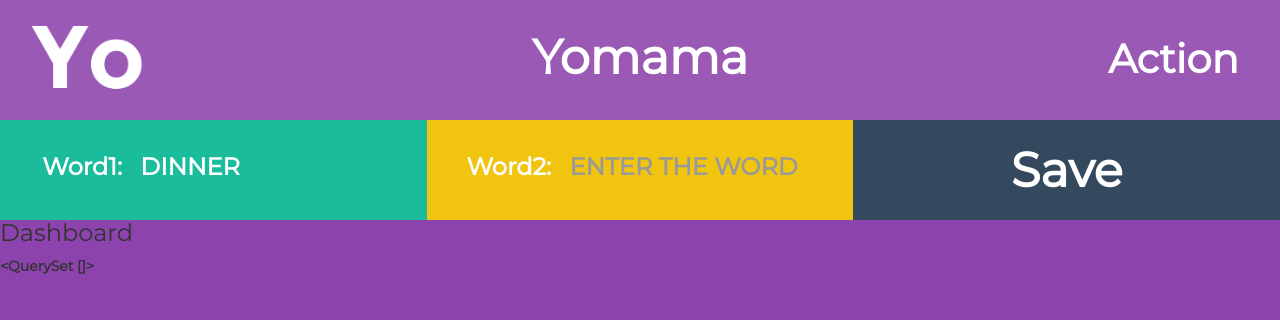
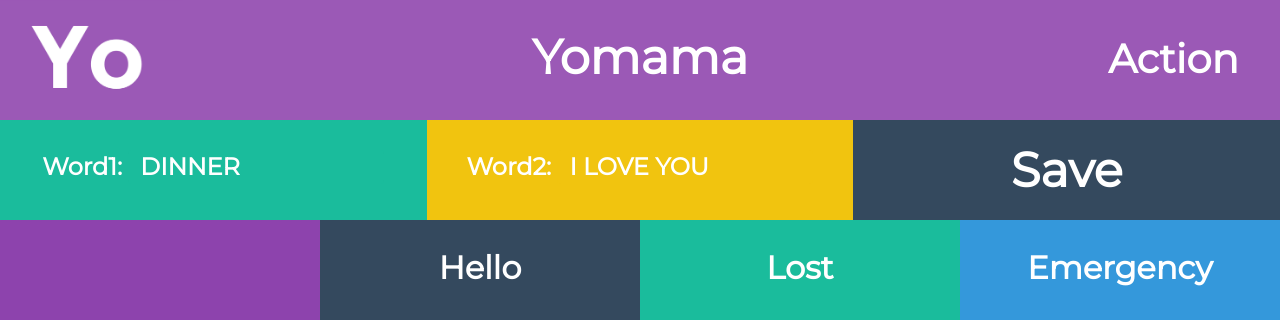
Before and after one commit to chuckcwh/yo_hack, a Django app: page /dashboard/ in a window 1280 px wide. Shown: the top 320 px of the page. Run offline with Django 3.2, Linux system fonts and the light colour scheme; the visitor is signed in with stand-in values (Sample User, id 1); data that the repository does not hold is empty; some libraries are stand-ins or nearby versions.

Commit message:
finish dashboard

```diff
--- a/yo_hack/urls.py
+++ b/yo_hack/urls.py
@@ -17,6 +17,7 @@ urlpatterns = patterns('',
     url(r'^emergency/$', 'yo_hack_app.views.emergency', name='emergency'),
     url(r'^im-lost/$', 'yo_hack_app.views.im_lost', name='im_lost'),
     url(r'^save-words/$', 'yo_hack_app.views.save_words', name='save_words'),
+    url(r'^get-action/$', 'yo_hack_app.views.get_action', name='get_action'),
 
     #rendering URL
     url(r'^emergency/(?P<emergency_id>[0-9]+)/$', 'yo_hack_app.views.emergency_url', name='emergency_url'),
--- a/yo_hack_app/models.py
+++ b/yo_hack_app/models.py
@@ -10,7 +10,7 @@ class Profile(AbstractUser):
         default='profile_pictures/default-profile-photo.png')
     api_token = models.CharField(max_length=100, null=True, blank=True)
     word1 = models.CharField(max_length=10, null=True, blank=True, default='dinner')
-    word2 = models.CharField(max_length=10, null=True, blank=True)
+    word2 = models.CharField(max_length=10, null=True, blank=True, default='I love you')
     word3 = models.CharField(max_length=10, null=True, blank=True)
 
     def __unicode__(self):
--- a/yo_hack_app/static/css/main.css
+++ b/yo_hack_app/static/css/main.css
@@ -209,3 +209,47 @@ html, body, #map-canvas, #mobile_map { height: 100%; width: auto; margin: 0; pad
     outline: none !important;
     border: 0px solid;
 }
+
+.family-box{
+    height: 100px;
+    font-size: 32px;
+    padding-top: 25px;
+    color: white;
+}
+
+.action-box {
+    height:100px;
+}
+#hello_display_window {
+    width: 100%;
+    display: none;
+}
+.action {
+    font-size: 32px;
+    padding-top: 25px;
+    color: white;
+}
+.action_hello {
+    background-color: #34495E;
+    height:100px;
+}
+.action_lost {
+    background-color: #1ABC9C;
+    height:100px;
+}
+.action_emergency {
+    background-color: #3498DB;
+    height:100px;
+}
+#hello_display_window {
+    height: 200px;
+    font-size: 32px;
+    color: white;
+}
+#random-div, #map_display_window, #mobile_map, #map-canvas {
+    height: 400px;
+    padding: 0;
+}
+.hack-map {
+    padding: 0;
+}
--- a/yo_hack_app/static/js/main.js
+++ b/yo_hack_app/static/js/main.js
@@ -101,8 +101,123 @@ $(document).ready(function() {
         window.location.href = "/register/";
     });
 
-//    $('#dash_save').on('click', function() {
-//        var word1 =
-//    })
+    $('#dash_save').on('click', function() {
+        var word1 = $('#id_word1').val();
+        var word2 = $('#id_word2').val();
+        data = {
+            'word1': word1,
+            'word2': word2
+        };
+        $.ajax({
+            url: '/save-words/',
+            type: 'POST',
+            dataType: 'json',
+            data: JSON.stringify(data)
+
+        })
+    });
+
+    var family_member = $('.family-box').first().html();
+    var action;
+    $('.family-box').on('click', function(){
+        family_member = $(this).html();
+    });
+
+    $('.action').on('click', function() {
+        action = $(this).attr('id');
+        $.ajax({
+            url: '/get-action/?sender='+family_member+'&action='+action,
+            type: 'GET',
+            dataType: 'json',
+//            data: JSON.stringify(data),
+            success: function(data){
+                console.log("returned");
+                console.log(data);
+                if (action == 0) {
+                    hello_display(data);
+                } else if (action == 1) {
+                    map_display(data, 1);
+                } else {
+                    map_display(data, 2);
+                }
+            }
+        });
+
+    });
+
+    var count = 0;
+    $('.family-box').each(function() {
+        if(count < color_list.length){
+            count ++;
+        }
+        else {
+            count = 0;
+        }
+        $(this).css('background-color', color_list[count]);
+    });
+
+    function hello_display(data){
+        $('#hello_display_window').show();
+        $('#map_display_window').hide();
+        $('.hello_display').html('');
+
+        for (i = 0; i < data.length; i++){
+            $('.hello_display').append('<tr>' +
+                '<td>' + data[i].fields.time.split('T')[0] + '</td>' +
+                '<td>' + data[i].fields.time.split('T')[1].split('.')[0] + '</td>' +
+                '<td>' + data[i].fields.text + '</td>' +
+                '<tr>');
+            console.log(data[i].fields.text);
+        }
+    }
+
+    var map;
+    var markers = [];
+//    var info_windows = [];
+    function initialize() {
+        var mapOptions = {
+          center: { lat: 37.7577, lng: -122.4376},
+          zoom: 14
+        };
+        map = new google.maps.Map(document.getElementById('map-canvas'),
+            mapOptions);
+      }
+      google.maps.event.addDomListener(window, 'load', initialize);
+
+    function map_display(data, type){
+        for (var i = 0; i < markers.length; i++) {
+                markers[i].setMap(null);
+            }
+        var kind;
+        if (type === 1) {
+            kind = "Yo I'm lost."
+        }
+//        markers = [];
+        $('#hello_display_window').hide();
+        $('#map_display_window').show();
+
+        console.log(data);
+        var lat = parseFloat(data[0].fields.latitude);
+        var lon = parseFloat(data[0].fields.longitude);
+        console.log(lat);
+        console.log(lon);
+        var center = map.setCenter(new google.maps.LatLng(lat, lon));
+        for (i=0; i<data.length; i++) {
+            console.log(data[i].fields.time.split('T')[0]);
+            var info_content = "<h3>" + kind + "</h3>" + data[i].fields.time.split('T')[0] + "<br>" + data[i].fields.time.split('T')[1].split('.')[0];
+            var infowindow = new google.maps.InfoWindow({
+                content: info_content
+            });
+            var marker = new google.maps.Marker({
+                position: new google.maps.LatLng(parseFloat(data[i].fields.latitude), parseFloat(data[i].fields.longitude)),
+                map: map
+            });
+            google.maps.event.addListener(marker, 'click', function(){
+                infowindow.open(map, marker);
+            });
+            markers.push(marker);
+        }
+////        $('#map_display_window').append();
+    }
 
 });
--- a/yo_hack_app/templates/dashboard.html
+++ b/yo_hack_app/templates/dashboard.html
@@ -33,10 +33,60 @@
         </div>
     </div>
 
-    <h3>Dashboard</h3>
-    {{ familys }}<br>
+    <div class="col-xs-3 icon_reset text-center">
+        {%  for family in familys %}
+            <div class="family-box icon_reset">{{ family }}</div>
+        {% endfor %}
+    </div>
+    <div class="col-xs-9 text-center">
+    <div class="action-box">
+        <div class="row">
+            <div class="col-xs-4 action action_hello" id="0">Hello</div>
+            <div class="col-xs-4 action action_lost" id="1">Lost</div>
+            <div class="col-xs-4 action action_emergency" id="2">Emergency</div>
+        </div>
+    </div>
+    </div>
+    <div class="col-xs-9 text-center hack-map">
+    <div id="random-div">
+        <table id="hello_display_window">
+            <thead>
+                <tr>
+                    <td>Date</td>
+                    <td>Time</td>
+                    <td>Text</td>
+                </tr>
+            </thead>
+            <tbody class="hello_display">
+            </tbody>
+        </table>
+        <div id="map_display_window">
 
-    {% for action in action_collection %}
-    <li>{{ action }}</li>
-    {% endfor %}
+            <div id="mobile_map">
+                <div id="map-canvas"></div>
+            </div>
+{#            <script type="text/javascript">#}
+{#    function initialize() {#}
+{#        var mapOptions = {#}
+{#        center: { lat: 37.7577, lng: -122.4376},#}
+{#        zoom: 14#}
+{#    };#}
+{#    map = new google.maps.Map(document.getElementById('map-canvas'),#}
+{#                    mapOptions);#}
+{##}
+{#}#}
+{#google.maps.event.addDomListener(window, 'load', initialize);#}
+{#var map;#}
+{##}
+{#            </script>#}
+    <script type="text/javascript">
+
+
+    </script>
+        </div>
+    </div>
+{#    {% for action in action_collection %}#}
+{#        <div class="action-box" id="{{ action.sender }}">{{ action.hellos }}</div>#}
+{#    {% endfor %}#}
+    </div>
 {% endblock %}
--- a/yo_hack_app/templates/registration/login.html
+++ b/yo_hack_app/templates/registration/login.html
@@ -23,7 +23,7 @@
             {% csrf_token %}
             {{ form.as_p }}
 
-            <input class="btn btn-xl" type="submit" value="Log in">
+            <input class="btn btn-xl btn-success" type="submit" value="Log in">
         </form>
 
         <p>Not member? <a href="{% url 'register' %}">Register!</a></p>
--- a/yo_hack_app/templates/registration/register.html
+++ b/yo_hack_app/templates/registration/register.html
@@ -30,7 +30,7 @@
             confirm password:{{ form.password2 }}
             <br>
             <br>
-            <input class="btn btn-xl" type="submit" value="Submit">
+            <input class="btn btn-xl btn-success" type="submit" value="Submit">
         </form>
     </div>
 
--- a/yo_hack_app/views.py
+++ b/yo_hack_app/views.py
@@ -54,7 +54,9 @@ def dashboard(request):
         received_hellos = Action.objects.filter(sender=family, action=0)
         received_helps = Action.objects.filter(sender=family, action=1)
         received_locations = Action.objects.filter(sender=family, action=2)
-        action_collection.append([received_hellos, received_helps, received_locations])
+        action_collection.append({ 'hellos': received_hellos,
+                                   'helps': received_helps,
+                                   'locations':received_locations})
 
     return render(request, 'dashboard.html', {
         'wordForm': wordForm,
@@ -179,3 +181,18 @@ def hello_url(request, hello_id):
     return render_to_response('hello_url.html', {
         'hello': hello
     })
+
+
+def get_action(request):
+    sender = request.GET['sender']
+    action = request.GET['action']
+    actions = Action.objects.filter(
+        sender=Profile.objects.get(username=str(sender)),
+        action=action,
+        receiver=request.user)
+    return HttpResponse(
+                serializers.serialize('json', actions, indent=2,
+                                      use_natural_foreign_keys=True,
+                                      use_natural_primary_keys=True),
+                content_type='application.json'
+    )
```
Also changed, not shown: yo_hack_app/migrations/0007_auto_20141123_1503.py (added).
